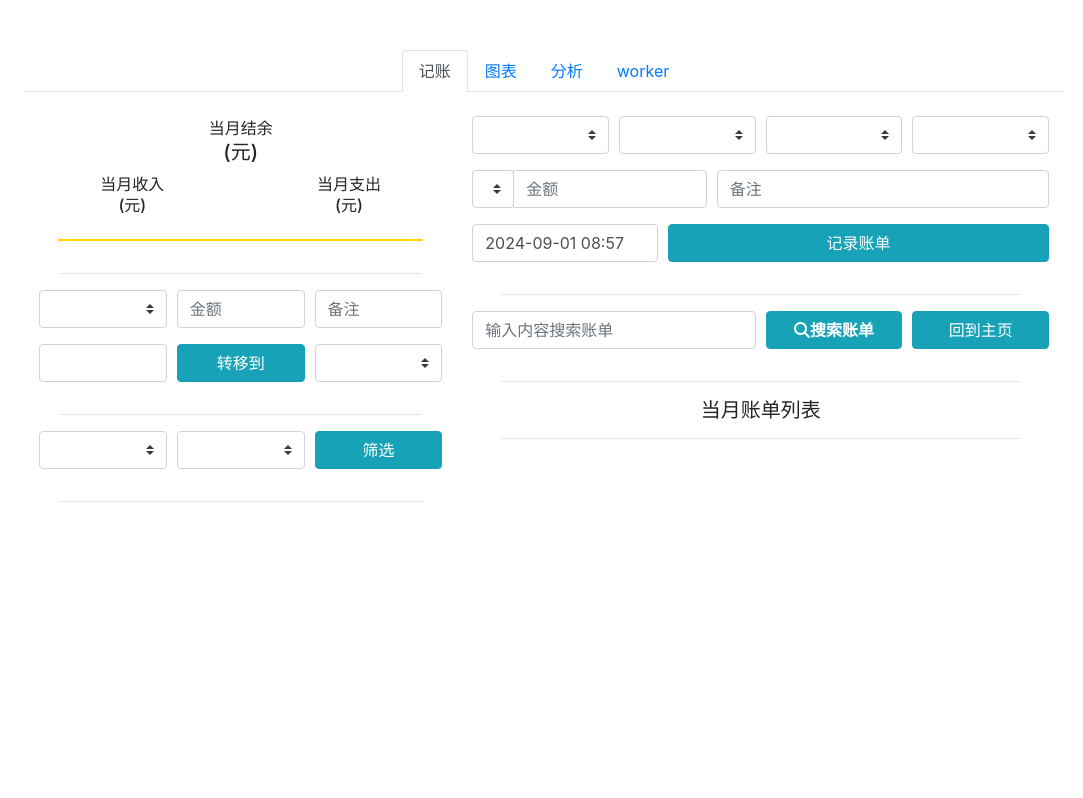
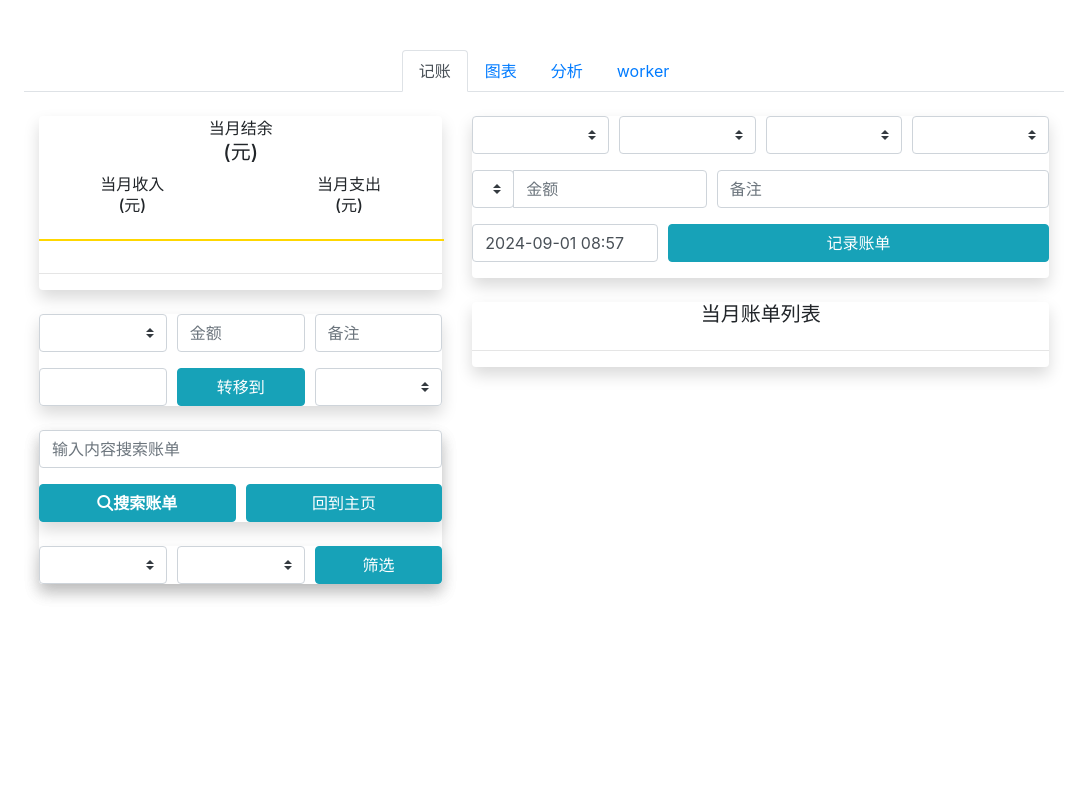
Before and after one commit to RaphaelNY/FFinancialSystem-Docker, a Django app: template templates/accounting/index.html in a window 1280 px wide. Shown: the top 798 px of the page, without its empty margins (96-1179 px from the left). Before the commit the page ends 502 px from the top, so only its background shows below. Run offline with Django 3.2, Linux system fonts and the light colour scheme; the template is opened without the code that fills it, so the values that code supplies are empty; the visitor is signed in with stand-in values (Sample User, id 1); some libraries are stand-ins or nearby versions.

Commit message:
记账页面再布局 && 分块 && 修复间距问题

```diff
--- a/templates/accounting/index.html
+++ b/templates/accounting/index.html
@@ -40,6 +40,7 @@
 <!--                <p>这里会展示资金账户和当月记账详细信息</p>-->
                  <div class="row">
                     <div class="col-lg-5 mb-5">
+                        <div class="card border-0 shadow left-card-1" id="left-card-1">
                             <div id="month-overview" align="center">
                                 <span>当月结余</span>
                                 <h5 id="month-surplus">{{ surplus }}(元)</h5>
@@ -54,7 +55,7 @@
                                     <h6 id="month-expense">{{ current_month_expense }}(元)</h6>
                                 </div>
                             </div>
-                        <hr width="90%" style="border:1px solid #FFD700;"/>
+                            <hr width="100%" style="border:1px solid #FFD700;"/>
                             <div id="account-overview" align="center">
                                 <ul class="list-group">
                                     {% for account in accounts %}
@@ -68,7 +69,10 @@
                                     {% endfor %}
                                 </ul>
                             </div>
-                        <hr width="90%" />
+                            <hr width="100%" />
+                        </div>
+                        <br>
+                        <div class="card border-0 shadow left-card-2" id="left-card-2">
                             <form action="{% url 'transfer_between_accounts' %}" method="post" class="transfer-record-form">
                                 {% csrf_token %}
                                 <div class="form-row">
@@ -87,13 +91,13 @@
                                     </div>
                                 </div>
                                 <div class="form-row">
-                                <div class="col-md-4 mb-3">
+                                    <div class="col-md-4">
                                         <input id="transfer-time-occurrence" name="time_of_occurrence" type="text" class="form-control">
                                     </div>
-                                <div class="col-md-4 mb-3">
+                                    <div class="col-md-4">
                                         <button type="submit" class="btn btn-info btn-block">转移到</button>
                                     </div>
-                                <div class="col-md-4 mb-3">
+                                    <div class="col-md-4">
                                         <select class="custom-select" id="to-account-list" name="to_account">
                                             {% for a in accounts %}
                                             <option value="{{ a.id }}">{{ a.name }}</option>
@@ -102,23 +106,47 @@
                                     </div>
                                 </div>
                             </form>
-                        <hr width="90%" />
+                        </div>
+                        <br>
+                        <div class="card border-0 shadow left-card-3" id="left-card-3">
+                                <div class="card border-0 shadow left-card-3-1" id="left-card-3-1">
                                         <div class="form-row">
-                            <div class="col-md-4 mb-3">
+                                            <div class="col-md-12 mb-3">
+                                                <input type="text" name="search-key" aria-label="search" placeholder="输入内容搜索账单" class="form-control">
+                                            </div>
+                                        </div>
+                                        <div class="form-row">
+                                            <div class="col-md-6">
+                                                <button class="btn btn-block btn-info my-2 my-sm-0" id="search-record" type="submit">
+                                                    <i class="fa fa-search" aria-hidden="true">搜索账单</i>
+                                                </button>
+                                            </div>
+                                            <div class="col-md-6">
+                                                <a class="btn btn-block btn-info my-2 my-sm-0" href="/accounting">回到主页</a>
+                                            </div>
+                                        </div>
+                                </div>
+                                <br>
+                                <div class="card border-0 shadow left-card-3-2" id="left-card-3-2">
+                                    <div class="form-row">
+                                        <div class="col-md-4">
                                             <select class="custom-select" id="years-filter">
                                             </select>
                                         </div>
-                            <div class="col-md-4 mb-3">
+                                        <div class="col-md-4">
                                             <select class="custom-select" id="months-filter">
                                             </select>
                                         </div>
-                            <div class="col-md-4 mb-3">
+                                        <div class="col-md-4">
                                             <button id="show-custom-record" class="btn btn-info btn-block" type="submit">筛选</button>
                                         </div>
                                     </div>
-                        <hr width="90%" class="main-separator"/>
                                 </div>
+                        </div>
+                    </div>
+
                     <div class="col-lg-7 mb-7" id="history-records-overview" align="center">
+                        <div class="card border-0 shadow right-card-1" id="right-card-1">
                             <form action="{% url 'record_income_expense' %}" method="post" class="history-record-form">
                             {% csrf_token %}
                             <div class="form-row">
@@ -171,23 +199,12 @@
                                 </div>
                             </div>
                         </form>
-                        <hr width="90%" class="main-separator"/>
-                        <div class="form-row">
-                                <div class="col-md-6 mb-3">
-                                    <input type="text" name="search-key" aria-label="search" placeholder="输入内容搜索账单" class="form-control">
                         </div>
-                                <div class="col-md-3 mb-3">
-                                    <button class="btn btn-block btn-info my-2 my-sm-0" id="search-record" type="submit"><i class="fa fa-search" aria-hidden="true">搜索账单</i></button>
-                                </div>
-                                <div class="col-md-3 mb-3">
-                                    <a class="btn btn-block btn-info my-2 my-sm-0" href="/accounting" >回到主页</a>
-                                </div>
-                            </div>
-
-                        <hr width="90%" />
+                        <br>
+                        <div class="card border-0 shadow right-card-2" id="right-card-2">
                             <h5>当月账单列表</h5>
-                        <hr width="90%" class="main-separator"/>
-                        <div id="record-list">
+                            <hr width="100%" class="main-separator"/>
+                            <div id="record-list" class="scrollable-content">
                                 {% for day in day_has_record %}
                                 <div class="card" style="margin: 0px 5px 10px 5px;">
                                     <div class="card-header">
@@ -236,6 +253,8 @@
                         </div>
                     </div>
                 </div>
+            </div>
+
             <div id="charts" class="container tab-pane fade"><br>
                 <h3>在这里看图表分析</h3>
                 <p>这里会展示不同周期和不同类别的图表分析</p>
@@ -316,9 +335,12 @@
 
                         </div>
             </div>
+
             <div id="worker" class="container-xxl tab-pane fade"><br>
+                <div class="simple-text-card">
                     <h3>开发者</h3>
                     <p>这里会展示相关info</p>
+                </div>
                 <div class="container" id="card-container">
                     <!-- 卡片1 -->
                     <div class="card" style="--i:-2;">
@@ -353,7 +375,7 @@
                             <img src="{% static 'img/user3.jpg' %}" alt="Avatar 4" class="avatar">
                             <p class="badge-wrap"><a href="https://github.com/HunterQu" class="badge github-btn"><i class="fab fa-github"></i></a></p>
                             <p>HunterQu</p>
-                            <p>前端开发</p>
+                            <p>后端开发</p>
                         </div>
                     </div>
                     <!-- 卡片5 -->
```
Lines whose indentation alone changed are shown as unchanged.
